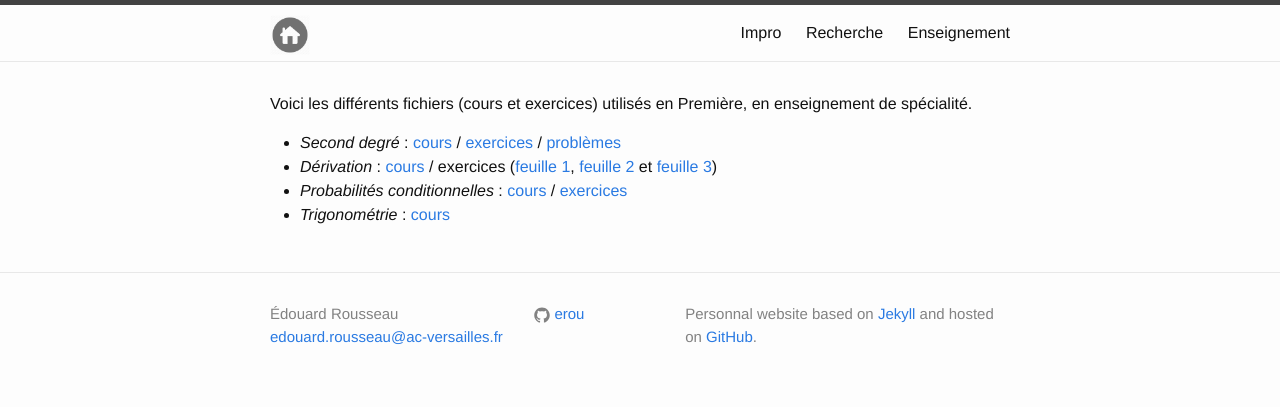
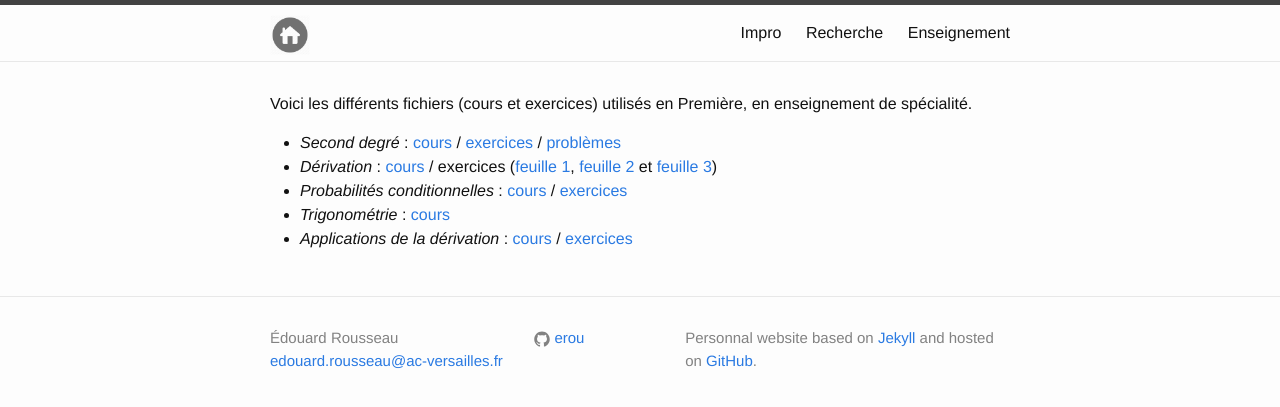
Before and after one commit to erou/erou.github.io, a Jekyll site: the page built from teaching/corot-premiere.md, in a window 1280 px wide. Shown: the top 407 px of the page. Built offline with Jekyll 4.4.1, drawn with Linux system fonts in a browser that asks for light colours.

Commit message:
new chapter in 1ere

```diff
--- a/teaching/corot-premiere.md
+++ b/teaching/corot-premiere.md
@@ -14,3 +14,5 @@ enseignement de spécialité.
 * *Probabilités conditionnelles* : [cours](cours-probas-cond.pdf) /
   [exercices](exos-probas-cond.pdf)
 * *Trigonométrie* : [cours](cours-trigo.pdf)
+* *Applications de la dérivation* : [cours](cours-application-derivation.pdf) /
+  [exercices](exos-application-derivation.pdf)
```
Also changed, not shown: 2 other files.
